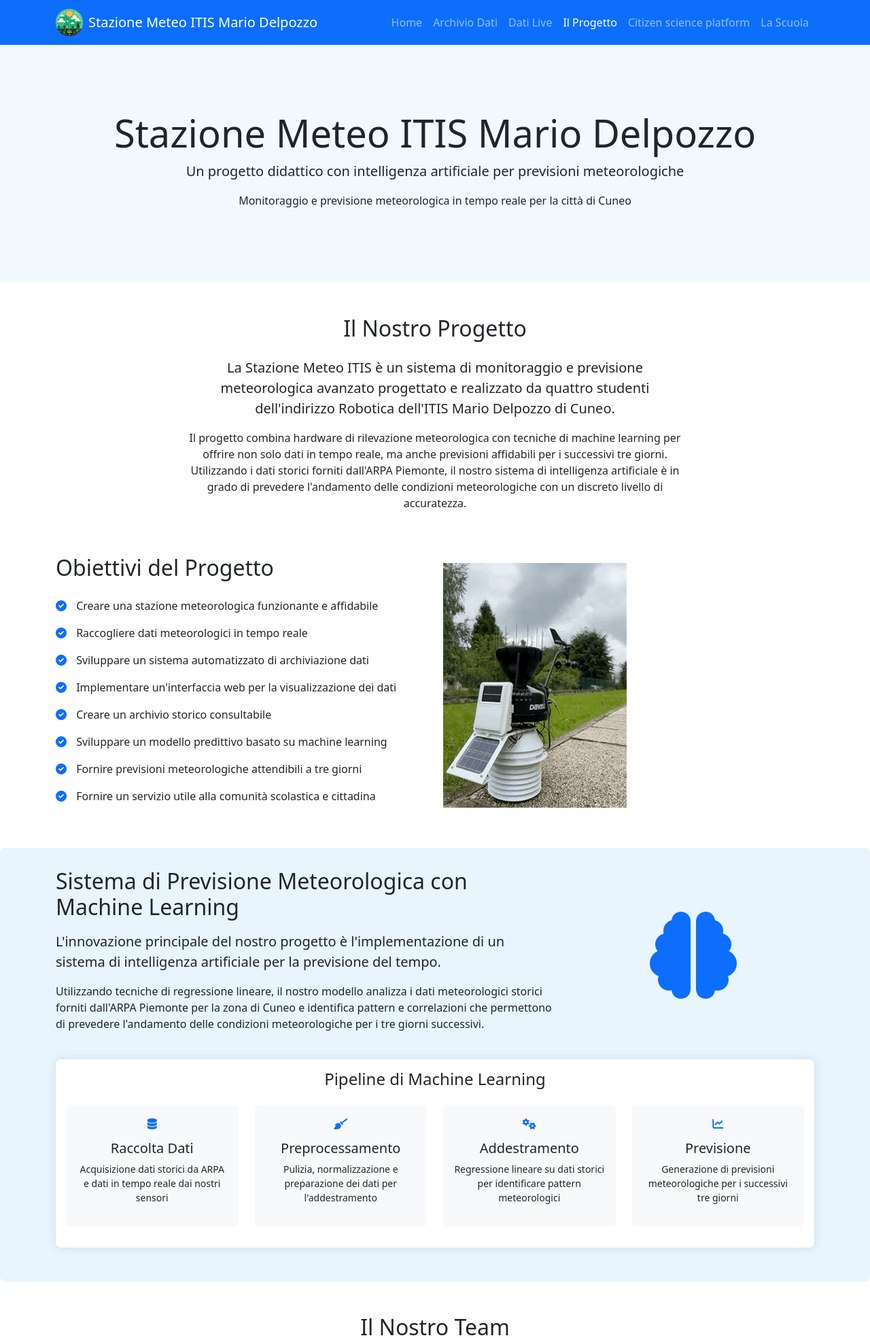
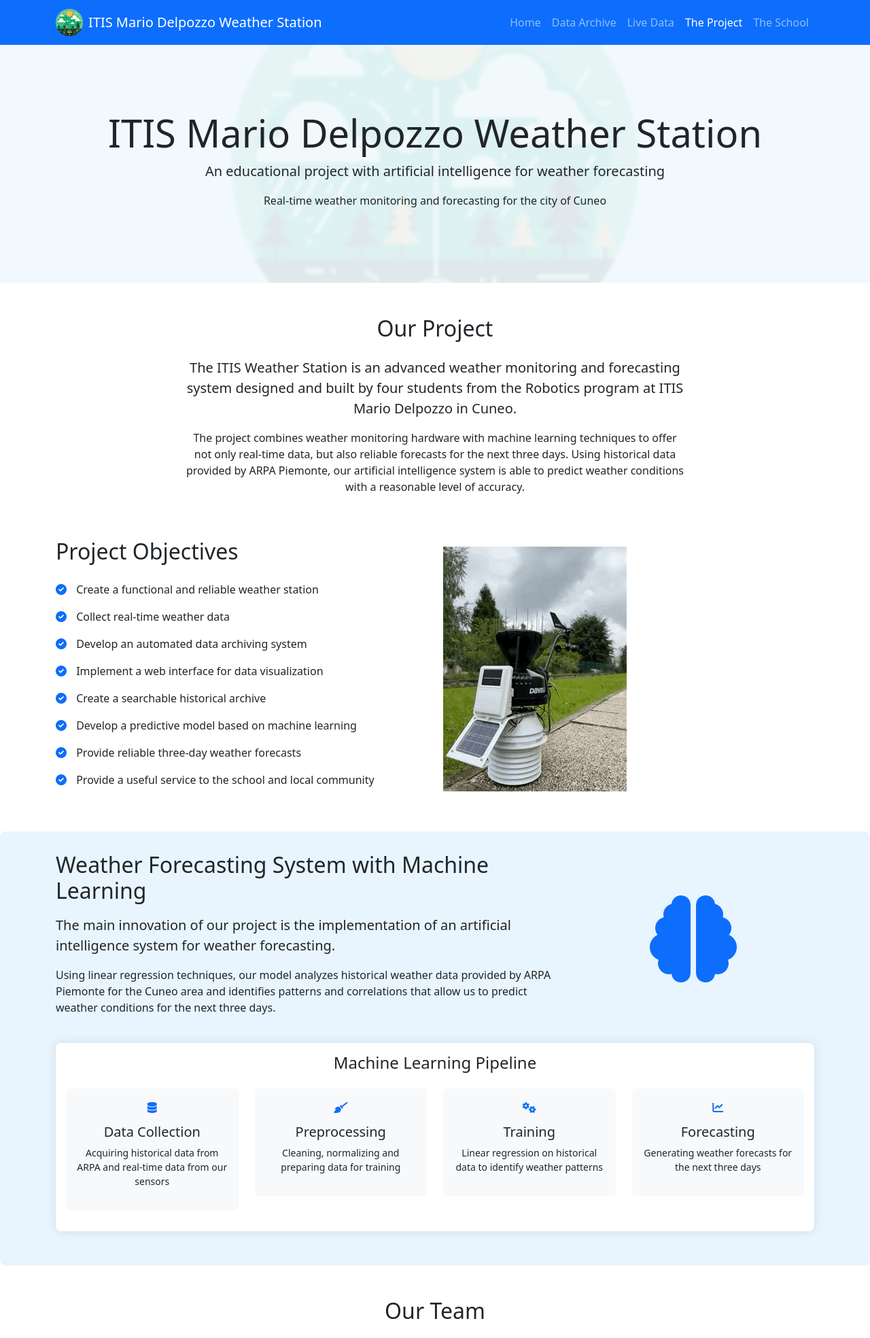
Before and after one commit to itisAE/Stazione-meteo, a Flask app: page /progetto in a window 1280 px wide. Shown: the top 1968 px of the page at 68% size. Run offline with Flask 3, Linux system fonts and the light colour scheme; some libraries are stand-ins or nearby versions.

Commit message:
traduzione

```diff
--- a/templates/progetto.html
+++ b/templates/progetto.html
@@ -1,13 +1,13 @@
 <!DOCTYPE html>
 <!--
-Per ridurre i tempi di sviluppo del codice ci siamo affidati a Claude AI per la generazione della struttura di base del sito e del CSS (utilizzando Bootstrap).
-Abbiamo poi personalizzato il tutto per adattarlo alle nostre esigenze.
+To reduce code development time we relied on Claude AI for generating the basic site structure and CSS (using Bootstrap).
+We then customized everything to adapt it to our needs.
 -->
-<html lang="it">
+<html lang="en">
 <head>
     <meta charset="UTF-8">
     <meta name="viewport" content="width=device-width, initial-scale=1.0">
-    <title>Il Progetto - Stazione Meteo ITIS Mario Delpozzo</title>
+    <title>The Project - ITIS Mario Delpozzo Weather Station</title>
     <link rel="icon" href="{{ url_for('static', filename='images/logo.png') }}" type="image/png">
 
     <!-- Bootstrap CSS -->
@@ -26,7 +26,7 @@ Abbiamo poi personalizzato il tutto per adattarlo alle nostre esigenze.
             left: 50%;
             width: 600px;
             height: 600px;
-            /*background: url('{{ url_for('static', filename='images/logo.png') }}') no-repeat center center;*/
+            background: url('{{ url_for('static', filename='images/logo.png') }}') no-repeat center center;
             background-size: contain;
             opacity: 0.08;
             filter: blur(2px);
@@ -222,7 +222,7 @@ Abbiamo poi personalizzato il tutto per adattarlo alle nostre esigenze.
         <div class="container">
             <a class="navbar-brand d-flex align-items-center" href="./">
                 <img src="{{ url_for('static', filename='images/logo.png') }}" alt="Logo" style="height: 40px;" class="me-2">
-                <span>Stazione Meteo ITIS Mario Delpozzo</span>
+                <span>ITIS Mario Delpozzo Weather Station</span>
             </a>
             <button class="navbar-toggler" type="button" data-bs-toggle="collapse" data-bs-target="#navbarNav">
                 <span class="navbar-toggler-icon"></span>
@@ -233,19 +233,16 @@ Abbiamo poi personalizzato il tutto per adattarlo alle nostre esigenze.
                         <a class="nav-link" href="./">Home</a>
                     </li>
                     <li class="nav-item">
-                        <a class="nav-link" href="./archivio-dati">Archivio Dati</a>
+                        <a class="nav-link" href="./data-archive">Data Archive</a>
                     </li>
                     <li class="nav-item">
-                        <a class="nav-link" href="./dati_live">Dati Live</a>
+                        <a class="nav-link" href="./live-data">Live Data</a>
                     </li>
                     <li class="nav-item">
-                        <a class="nav-link active" href="./progetto">Il Progetto</a>
+                        <a class="nav-link active" href="./project">The Project</a>
                     </li>
                     <li class="nav-item">
-                            <a class="nav-link" href="./csp">Citizen science platform</a>
-                    </li>
-                    <li class="nav-item">
-                        <a class="nav-link" href="https://www.itiscuneo.edu.it/" target="_blank">La Scuola</a>
+                        <a class="nav-link" href="https://www.itiscuneo.edu.it/" target="_blank">The School</a>
                     </li>
                 </ul>
             </div>
@@ -256,45 +253,45 @@ Abbiamo poi personalizzato il tutto per adattarlo alle nostre esigenze.
     <section class="hero-section text-center position-relative" style="padding: 6rem 0 3rem 0; overflow: hidden;">
         <div class="hero-bg"></div>
         <div class="container position-relative" style="z-index:2;">
-            <h1 class="display-4">Stazione Meteo ITIS Mario Delpozzo</h1>
-            <p class="lead">Un progetto didattico con intelligenza artificiale per previsioni meteorologiche</p>
-            <p>Monitoraggio e previsione meteorologica in tempo reale per la città di Cuneo</p>
+            <h1 class="display-4">ITIS Mario Delpozzo Weather Station</h1>
+            <p class="lead">An educational project with artificial intelligence for weather forecasting</p>
+            <p>Real-time weather monitoring and forecasting for the city of Cuneo</p>
         </div>
     </section>
 
-    <!-- Introduzione al Progetto -->
+    <!-- Project Introduction -->
     <section class="container my-5">
         <div class="row">
             <div class="col-lg-8 mx-auto text-center">
-                <h2 class="mb-4">Il Nostro Progetto</h2>
+                <h2 class="mb-4">Our Project</h2>
                 <p class="lead">
-                    La Stazione Meteo ITIS è un sistema di monitoraggio e previsione meteorologica avanzato progettato e realizzato da quattro studenti dell'indirizzo Robotica dell'ITIS Mario Delpozzo di Cuneo.
+                    The ITIS Weather Station is an advanced weather monitoring and forecasting system designed and built by four students from the Robotics program at ITIS Mario Delpozzo in Cuneo.
                 </p>
                 <p>
-                    Il progetto combina hardware di rilevazione meteorologica con tecniche di machine learning per offrire non solo dati in tempo reale, ma anche previsioni affidabili per i successivi tre giorni. Utilizzando i dati storici forniti dall'ARPA Piemonte, il nostro sistema di intelligenza artificiale è in grado di prevedere l'andamento delle condizioni meteorologiche con un discreto livello di accuratezza.
+                    The project combines weather monitoring hardware with machine learning techniques to offer not only real-time data, but also reliable forecasts for the next three days. Using historical data provided by ARPA Piemonte, our artificial intelligence system is able to predict weather conditions with a reasonable level of accuracy.
                 </p>
             </div>
         </div>
     </section>
 
-    <!-- Obiettivi -->
+    <!-- Objectives -->
     <section class="container my-5">
         <div class="row align-items-center">
             <div class="col-md-6">
-                <h2 class="mb-4">Obiettivi del Progetto</h2>
+                <h2 class="mb-4">Project Objectives</h2>
                 <ul class="list-unstyled features-list">
-                    <li class="mb-3"><i class="fas fa-check-circle"></i> Creare una stazione meteorologica funzionante e affidabile</li>
-                    <li class="mb-3"><i class="fas fa-check-circle"></i> Raccogliere dati meteorologici in tempo reale</li>
-                    <li class="mb-3"><i class="fas fa-check-circle"></i> Sviluppare un sistema automatizzato di archiviazione dati</li>
-                    <li class="mb-3"><i class="fas fa-check-circle"></i> Implementare un'interfaccia web per la visualizzazione dei dati</li>
-                    <li class="mb-3"><i class="fas fa-check-circle"></i> Creare un archivio storico consultabile</li>
-                    <li class="mb-3"><i class="fas fa-check-circle"></i> Sviluppare un modello predittivo basato su machine learning</li>
-                    <li class="mb-3"><i class="fas fa-check-circle"></i> Fornire previsioni meteorologiche attendibili a tre giorni</li>
-                    <li class="mb-3"><i class="fas fa-check-circle"></i> Fornire un servizio utile alla comunità scolastica e cittadina</li>
+                    <li class="mb-3"><i class="fas fa-check-circle"></i> Create a functional and reliable weather station</li>
+                    <li class="mb-3"><i class="fas fa-check-circle"></i> Collect real-time weather data</li>
+                    <li class="mb-3"><i class="fas fa-check-circle"></i> Develop an automated data archiving system</li>
+                    <li class="mb-3"><i class="fas fa-check-circle"></i> Implement a web interface for data visualization</li>
+                    <li class="mb-3"><i class="fas fa-check-circle"></i> Create a searchable historical archive</li>
+                    <li class="mb-3"><i class="fas fa-check-circle"></i> Develop a predictive model based on machine learning</li>
+                    <li class="mb-3"><i class="fas fa-check-circle"></i> Provide reliable three-day weather forecasts</li>
+                    <li class="mb-3"><i class="fas fa-check-circle"></i> Provide a useful service to the school and local community</li>
                 </ul>
             </div>
             <div class="col-md-6">
-                <img src="{{ url_for('static', filename='images/stazione.gif') }}" alt="FotoStazioneMeteo">
+                <img src="{{ url_for('static', filename='images/stazione.gif') }}" alt="Weather Station Photo">
 
             </div>
         </div>
@@ -305,12 +302,12 @@ Abbiamo poi personalizzato il tutto per adattarlo alle nostre esigenze.
         <div class="container">
             <div class="row align-items-center mb-4">
                 <div class="col-md-8">
-                    <h2 class="mb-3">Sistema di Previsione Meteorologica con Machine Learning</h2>
+                    <h2 class="mb-3">Weather Forecasting System with Machine Learning</h2>
                     <p class="lead">
-                        L'innovazione principale del nostro progetto è l'implementazione di un sistema di intelligenza artificiale per la previsione del tempo.
+                        The main innovation of our project is the implementation of an artificial intelligence system for weather forecasting.
                     </p>
                     <p>
-                        Utilizzando tecniche di regressione lineare, il nostro modello analizza i dati meteorologici storici forniti dall'ARPA Piemonte per la zona di Cuneo e identifica pattern e correlazioni che permettono di prevedere l'andamento delle condizioni meteorologiche per i tre giorni successivi.
+                        Using linear regression techniques, our model analyzes historical weather data provided by ARPA Piemonte for the Cuneo area and identifies patterns and correlations that allow us to predict weather conditions for the next three days.
                     </p>
                 </div>
                 <div class="col-md-4 text-center">
@@ -319,34 +316,34 @@ Abbiamo poi personalizzato il tutto per adattarlo alle nostre esigenze.
             </div>
 
             <div class="ml-pipeline">
-                <h4 class="text-center mb-4">Pipeline di Machine Learning</h4>
+                <h4 class="text-center mb-4">Machine Learning Pipeline</h4>
                 <div class="row text-center">
                     <div class="col-md-3 mb-3">
                         <div class="p-3 bg-light rounded">
                             <i class="fas fa-database mb-3 text-primary"></i>
-                            <h5>Raccolta Dati</h5>
-                            <p class="small">Acquisizione dati storici da ARPA e dati in tempo reale dai nostri sensori</p>
+                            <h5>Data Collection</h5>
+                            <p class="small">Acquiring historical data from ARPA and real-time data from our sensors</p>
                         </div>
                     </div>
                     <div class="col-md-3 mb-3">
                         <div class="p-3 bg-light rounded">
                             <i class="fas fa-broom mb-3 text-primary"></i>
-                            <h5>Preprocessamento</h5>
-                            <p class="small">Pulizia, normalizzazione e preparazione dei dati per l'addestramento</p>
+                            <h5>Preprocessing</h5>
+                            <p class="small">Cleaning, normalizing and preparing data for training</p>
                         </div>
                     </div>
                     <div class="col-md-3 mb-3">
                         <div class="p-3 bg-light rounded">
                             <i class="fas fa-cogs mb-3 text-primary"></i>
-                            <h5>Addestramento</h5>
-                            <p class="small">Regressione lineare su dati storici per identificare pattern meteorologici</p>
+                            <h5>Training</h5>
+                            <p class="small">Linear regression on historical data to identify weather patterns</p>
                         </div>
                     </div>
                     <div class="col-md-3 mb-3">
                         <div class="p-3 bg-light rounded">
                             <i class="fas fa-chart-line mb-3 text-primary"></i>
-                            <h5>Previsione</h5>
-                            <p class="small">Generazione di previsioni meteorologiche per i successivi tre giorni</p>
+                            <h5>Forecasting</h5>
+                            <p class="small">Generating weather forecasts for the next three days</p>
                         </div>
                     </div>
                 </div>
@@ -355,7 +352,7 @@ Abbiamo poi personalizzato il tutto per adattarlo alle nostre esigenze.
     </section>
 
 <div class="container my-5">
-        <h2 class="text-center mb-5">Il Nostro Team</h2>
+        <h2 class="text-center mb-5">Our Team</h2>
 
         <div class="row">
             <div class="col-lg-3 col-md-6 mb-4">
@@ -363,7 +360,7 @@ Abbiamo poi personalizzato il tutto per adattarlo alle nostre esigenze.
                     <img src="{{ url_for('static', filename='images/man.png') }}" alt="Eugenio Armando" class="mb-3">
                     <h5>Eugenio Armando</h5>
                     <p class="text-muted">Hardware Specialist</p>
-                    <p class="small">Responsabile dell'assemblaggio e della manutenzione dell'hardware della stazione meteo.</p>
+                    <p class="small">Responsible for assembly and maintenance of the weather station hardware.</p>
                     <!--<div class="social-icons">
                         <a href="#" class="text-primary me-2"><i class="fab fa-linkedin"></i></a>
                         <a href="#" class="text-primary me-2"><i class="fab fa-github"></i></a>
@@ -376,7 +373,7 @@ Abbiamo poi personalizzato il tutto per adattarlo alle nostre esigenze.
                     <img src="{{ url_for('static', filename='images/man.png') }}" alt="Simone Giannasi" class="mb-3">
                     <h5>Simone Giannasi</h5>
                     <p class="text-muted">Frontend Developer</p>
-                    <p class="small">Esperto nello sviluppo dell'interfaccia web e nella visualizzazione dei dati.</p>
+                    <p class="small">Expert in web interface development and data visualization.</p>
                     <!--<div class="social-icons">
                         <a href="#" class="text-primary me-2"><i class="fab fa-linkedin"></i></a>
                         <a href="#" class="text-primary me-2"><i class="fab fa-github"></i></a>
@@ -389,7 +386,7 @@ Abbiamo poi personalizzato il tutto per adattarlo alle nostre esigenze.
                     <img src="{{ url_for('static', filename='images/man.png') }}" alt="Nicolò Dutto" class="mb-3">
                     <h5>Nicolò Dutto</h5>
                     <p class="text-muted">Backend Developer</p>
-                    <p class="small">Responsabile del sistema di database e dell'architettura software.</p>
+                    <p class="small">Responsible for the database system and software architecture.</p>
                     <!--<div class="social-icons">
                         <a href="#" class="text-primary me-2"><i class="fab fa-linkedin"></i></a>
                         <a href="#" class="text-primary me-2"><i class="fab fa-github"></i></a>
@@ -402,7 +399,7 @@ Abbiamo poi personalizzato il tutto per adattarlo alle nostre esigenze.
                     <img src="{{ url_for('static', filename='images/woman.png') }}" alt="Rebecca Simondi" class="mb-3">
                     <h5>Rebecca Simondi</h5>
                     <p class="text-muted">Data Scientist</p>
-                    <p class="small">Esperta nell'elaborazione dei dati e nell'ottimizzazione degli algoritmi predittivi.</p>
+                    <p class="small">Expert in data processing and optimization of predictive algorithms.</p>
                     <!--<div class="social-icons">
                         <a href="#" class="text-primary me-2"><i class="fab fa-linkedin"></i></a>
                         <a href="#" class="text-primary me-2"><i class="fab fa-github"></i></a>
@@ -416,22 +413,21 @@ Abbiamo poi personalizzato il tutto per adattarlo alle nostre esigenze.
         <div class="container">
             <div class="row">
                 <div class="col-md-6">
-                    <h5>ITIS Mario Delpozzo - Stazione Meteo</h5>
+                    <h5>ITIS Mario Delpozzo - Weather Station</h5>
                     <address>
                         <i class="fas fa-map-marker-alt me-2"></i> Corso Alcide De Gasperi, 30 - 12100 Cuneo<br>
-                        <i class="fas fa-phone me-2"></i> Tel: 0171 000000<br>
+                        <i class="fas fa-phone me-2"></i> Phone: 0171 000000<br>
                         <i class="fas fa-envelope me-2"></i> Email: stazionemeteo@itisdelpozzo.edu.it
                     </address>
                 </div>
                 <div class="col-md-6 text-md-end">
-                    <h5>Collegamenti Rapidi</h5>
+                    <h5>Quick Links</h5>
                     <ul class="list-inline">
                         <li class="list-inline-item"><a href="./" class="text-white">Home</a></li>
-                        <li class="list-inline-item"><a href="./archivio-dati" class="text-white">Archivio Dati</a></li>
-                        <li class="list-inline-item"><a href="./dati_live" class="text-white">Dati-Live</a></li>
-                        <li class="list-inline-item"><a href="./progetto" class="text-white">Il Progetto</a></li>
-                        <li class="list-inline-item"><a href="./csp" class="text-white">Citizen science platform</a></li>
-                        <li class="list-inline-item"><a href="https://www.itiscuneo.edu.it/" class="text-white" target="_blank">La Scuola</a></li>
+                        <li class="list-inline-item"><a href="./data-archive" class="text-white">Data Archive</a></li>
+                        <li class="list-inline-item"><a href="./live-data" class="text-white">Live Data</a></li>
+                        <li class="list-inline-item"><a href="./project" class="text-white">The Project</a></li>
+                        <li class="list-inline-item"><a href="https://www.itiscuneo.edu.it/" class="text-white" target="_blank">The School</a></li>
                     </ul>
                     <div class="mt-3">
                         <a href="https://www.facebook.com/ITISdelpozzo/" class="text-white me-2"><i class="fab fa-facebook-f"></i></a>
@@ -443,7 +439,7 @@ Abbiamo poi personalizzato il tutto per adattarlo alle nostre esigenze.
             </div>
             <hr class="my-3">
             <div class="text-center">
-                <small>© 2025 ITIS Mario Delpozzo - Stazione Meteo di Cuneo. Sviluppato dagli studenti dell'indirizzo Robotica.</small>
+                <small>© 2025 ITIS Mario Delpozzo - Cuneo Weather Station. Developed by students of the Robotics program.</small>
             </div>
         </div>
     </footer>
```
